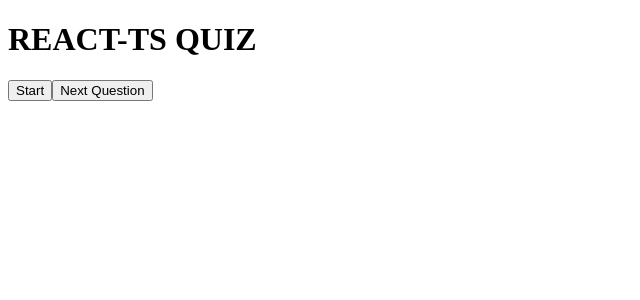
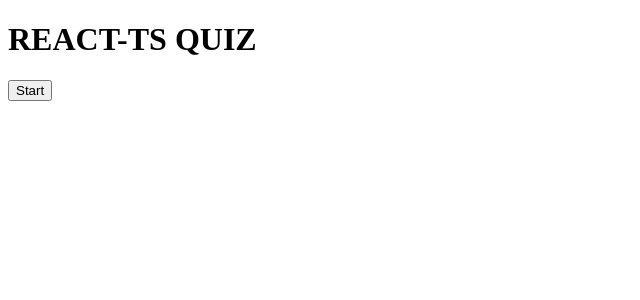
Before and after one commit to oscarolsson94/quiz-typescript, a React (Create React App) app: page / in a window 1280 px wide. Shown: the top 300 px of the page, without its empty margins (0-640 px from the left). Built offline with nearby package versions, Linux system fonts and the light colour scheme; a web font is replaced by a local one.

Commit message:
cond rendering next question button

```diff
--- a/src/App.tsx
+++ b/src/App.tsx
@@ -65,10 +65,14 @@ const App = () => {
           callback={checkAnswer}
         />
       )}
-
-      <button className="next" onClick={nextQuestion}>
-        Next Question
-      </button>
+      {!gameOver &&
+        !loading &&
+        userAnswers.length === number + 1 &&
+        number !== TOTAL_QUESTIONS - 1 && (
+          <button className="next" onClick={nextQuestion}>
+            Next Question
+          </button>
+        )}
     </div>
   );
 };
```
